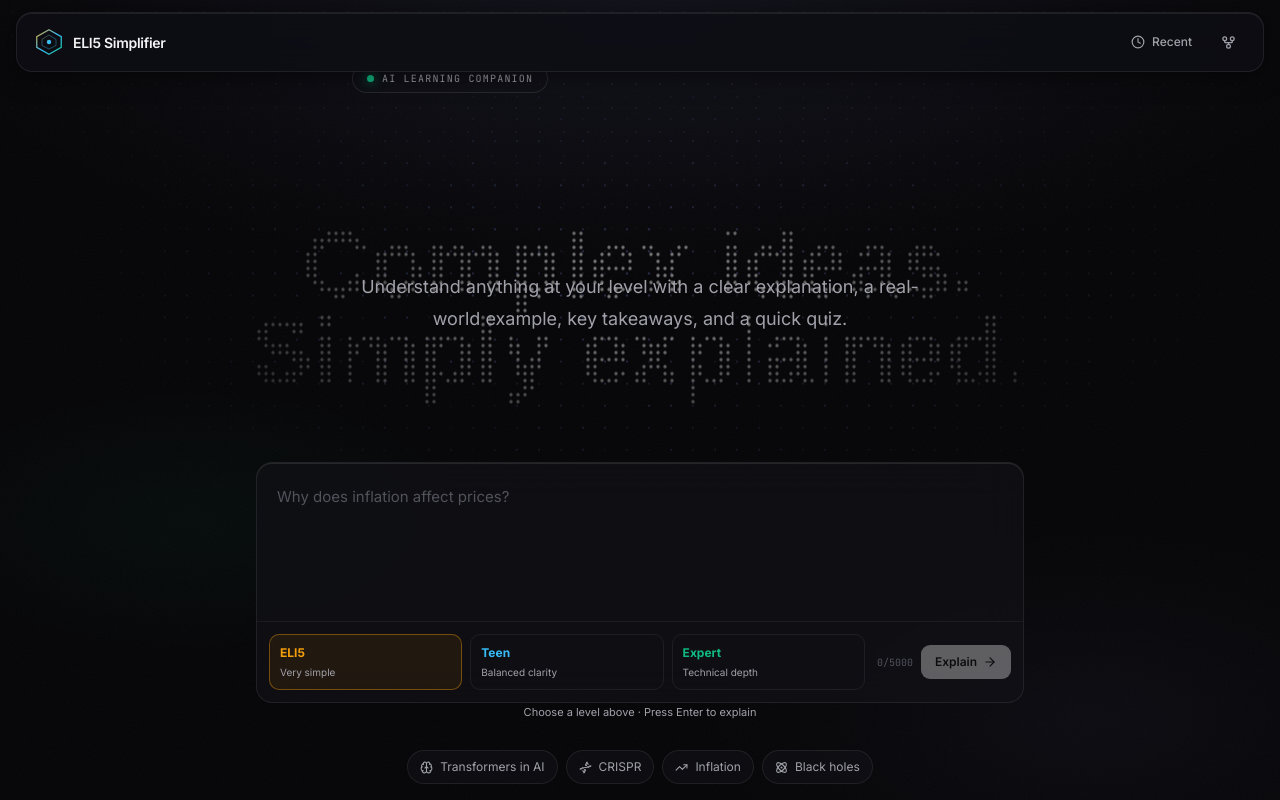
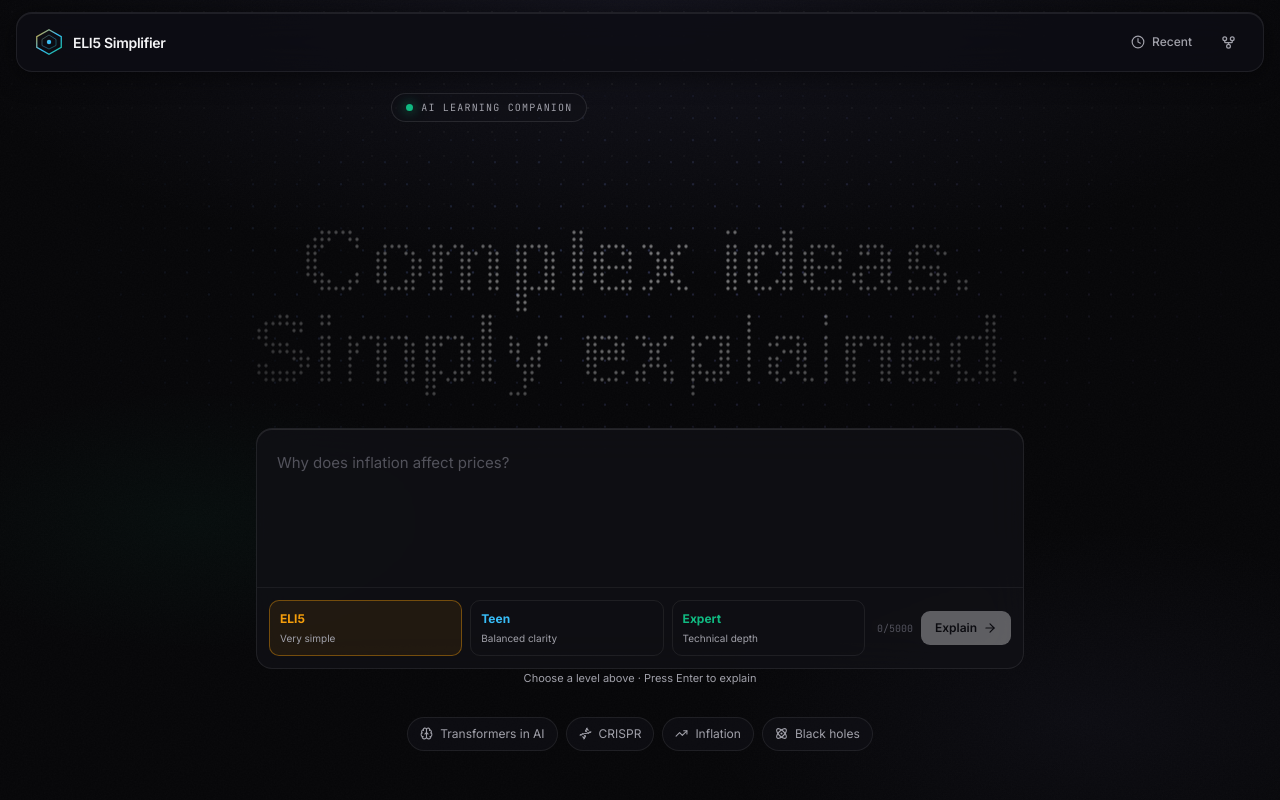
Before and after one commit to shubh050307-hash/eli5-simplifier, a React (Vite) app in the folder client/: page / in a window 1280 px wide. Built offline with nearby package versions, Linux system fonts and the light colour scheme; no server answers.

Commit message:
Remove text from hero section

```diff
--- a/client/src/components/HeroSection.jsx
+++ b/client/src/components/HeroSection.jsx
@@ -51,9 +51,6 @@ export default function HeroSection({ query, setQuery, level, setLevel, onSubmit
             <span className="grad-white">Complex ideas.</span><br />
             <span className="grad-muted">Simply explained.</span>
             </h1>
-            <p className="text-center max-w-xl text-base sm:text-lg leading-7 mb-9">
-              Understand anything at your level with a clear explanation, a real-world example, key takeaways, and a quick quiz.
-            </p>
           </div>
         </>
       )}
```
